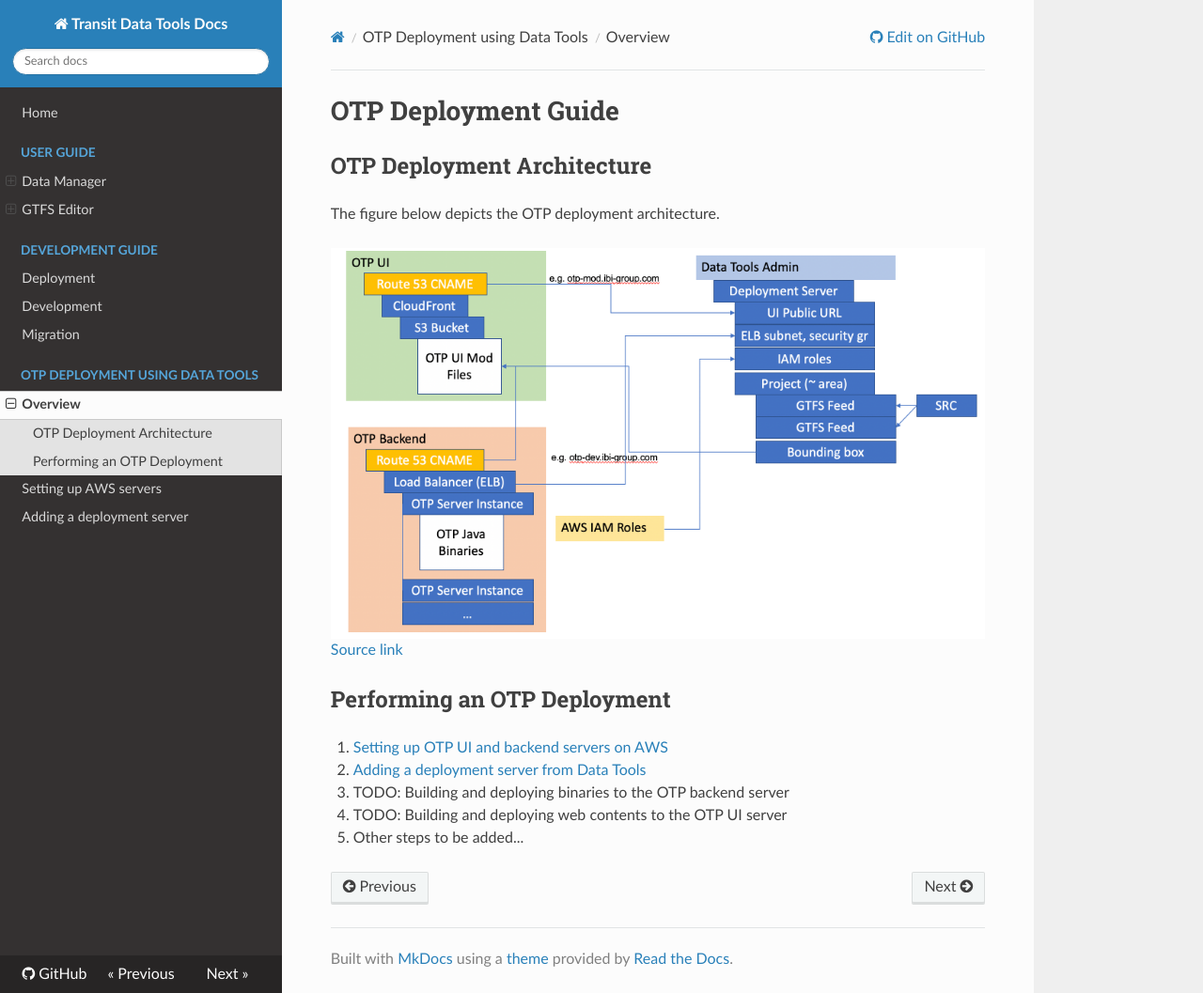
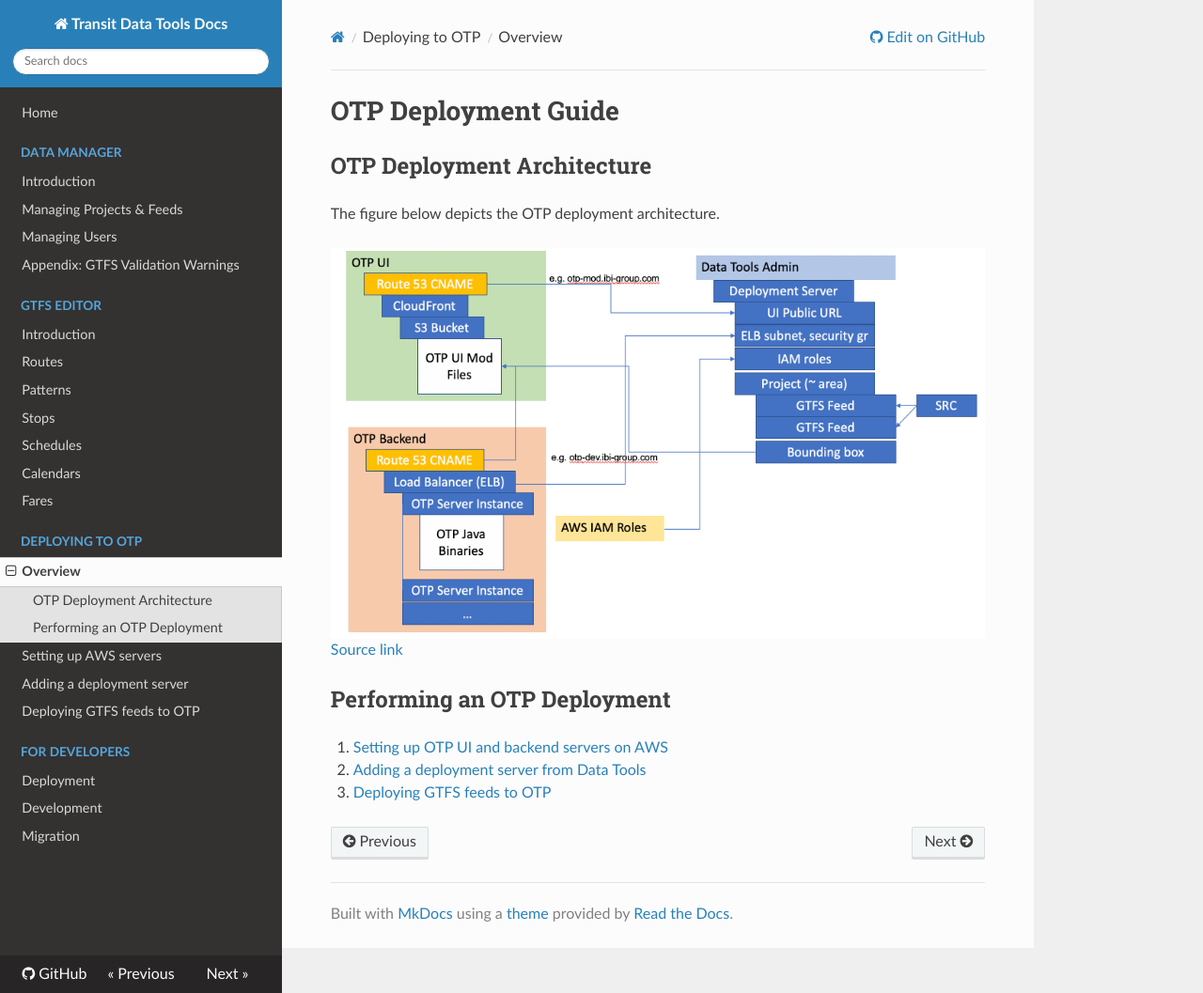
Before and after one commit to wtchen/datatools-ui, an MkDocs documentation site: the page built from docs/user/otp-deployment.md, in a window 1280 px wide and 1057 px high. Shown: the whole window at 94% size. Built offline with MkDocs 1.6.1, drawn with Linux system fonts in a browser that asks for light colours; nearby versions of some CDN libraries; old or Windows-style settings are respelled for this version of MkDocs.

Commit message:
docs: Update doc structure, add OTP UI file upload to server setup, add new document for feed deploy

```diff
--- a/docs/user/otp-deployment.md
+++ b/docs/user/otp-deployment.md
@@ -11,6 +11,4 @@
 
 1. [Setting up OTP UI and backend servers on AWS](./setting-up-aws-servers.md)
 2. [Adding a deployment server from Data Tools](./add-deployment-server.md)
-3. TODO: Building and deploying binaries to the OTP backend server
-4. TODO: Building and deploying web contents to the OTP UI server
-3. Other steps to be added...
+3. [Deploying GTFS feeds to OTP](./deploying-feeds.md)
--- a/mkdocs.yml
+++ b/mkdocs.yml
@@ -8,25 +8,25 @@
 
 pages:
 - Home: 'index.md'
-- User Guide:
-  - Data Manager:
-    - 'Introduction': 'user/introduction.md'
-    - 'Managing Projects & Feeds': 'user/managing-projects-feeds.md'
-    - 'Managing Users': 'user/managing-users.md'
-    - 'Appendix: GTFS Validation Warnings': 'user/appendix-gtfs-warnings.md'
-  - 'GTFS Editor':
-    - Introduction: 'user/editor/introduction.md'
-    - Routes: 'user/editor/routes.md'
-    - Patterns: 'user/editor/patterns.md'
-    - Stops: 'user/editor/stops.md'
-    - Schedules: 'user/editor/schedules.md'
-    - Calendars: 'user/editor/calendars.md'
-    - Fares: 'user/editor/fares.md'
-- Development Guide:
-    - Deployment: dev/deployment.md
-    - Development: dev/development.md
-    - Migration: dev/migration.md
-- OTP Deployment using Data Tools:
-    - Overview: user/otp-deployment.md
-    - Setting up AWS servers: user/setting-up-aws-servers.md
-    - Adding a deployment server: user/add-deployment-server.md
+- Data Manager:
+  - 'Introduction': 'user/introduction.md'
+  - 'Managing Projects & Feeds': 'user/managing-projects-feeds.md'
+  - 'Managing Users': 'user/managing-users.md'
+  - 'Appendix: GTFS Validation Warnings': 'user/appendix-gtfs-warnings.md'
+- 'GTFS Editor':
+  - Introduction: 'user/editor/introduction.md'
+  - Routes: 'user/editor/routes.md'
+  - Patterns: 'user/editor/patterns.md'
+  - Stops: 'user/editor/stops.md'
+  - Schedules: 'user/editor/schedules.md'
+  - Calendars: 'user/editor/calendars.md'
+  - Fares: 'user/editor/fares.md'
+- Deploying to OTP:
+  - Overview: user/otp-deployment.md
+  - Setting up AWS servers: user/setting-up-aws-servers.md
+  - Adding a deployment server: user/add-deployment-server.md
+  - Deploying GTFS feeds to OTP: user/deploying-feeds.md
+- For Developers:
+  - Deployment: dev/deployment.md
+  - Development: dev/development.md
+  - Migration: dev/migration.md
```
Also changed, not shown: docs/user/deploying-feeds.md (added, +20 -0 lines), docs/user/setting-up-aws-servers.md (+5 -0 lines).
